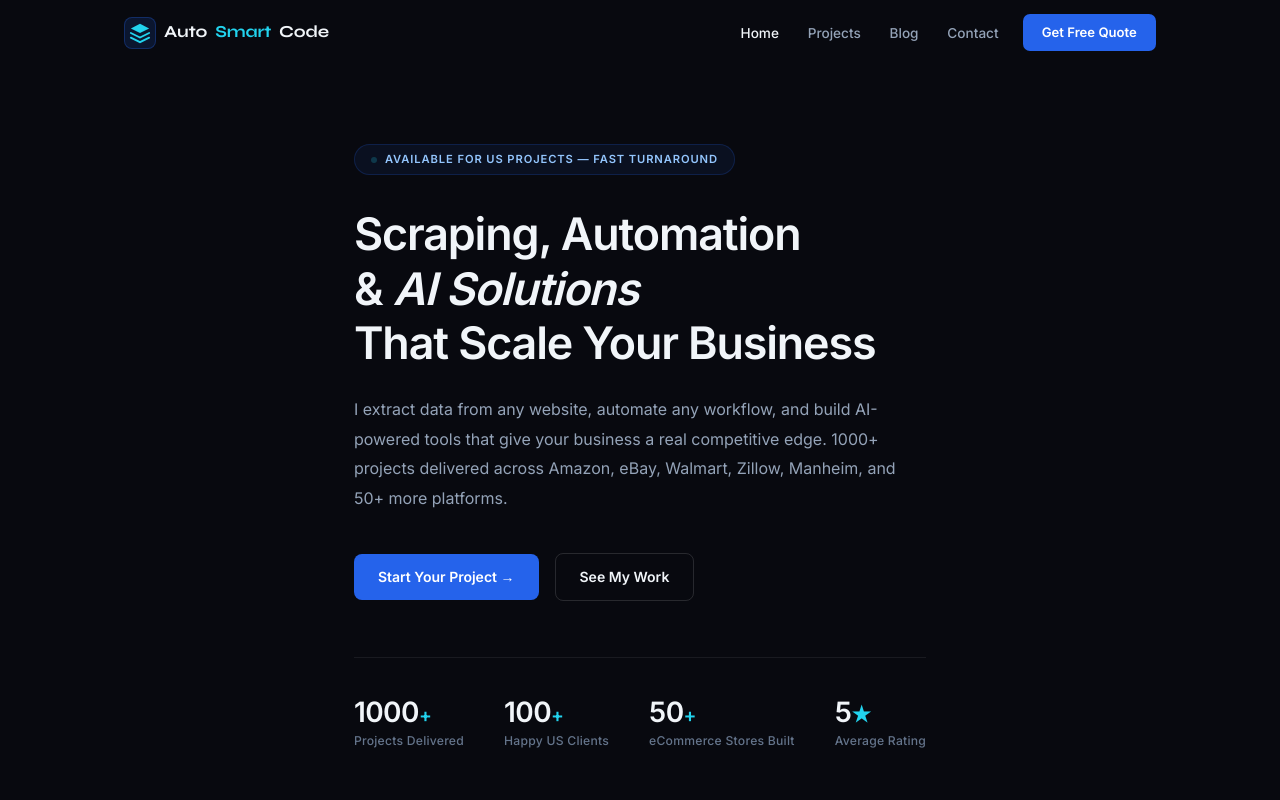
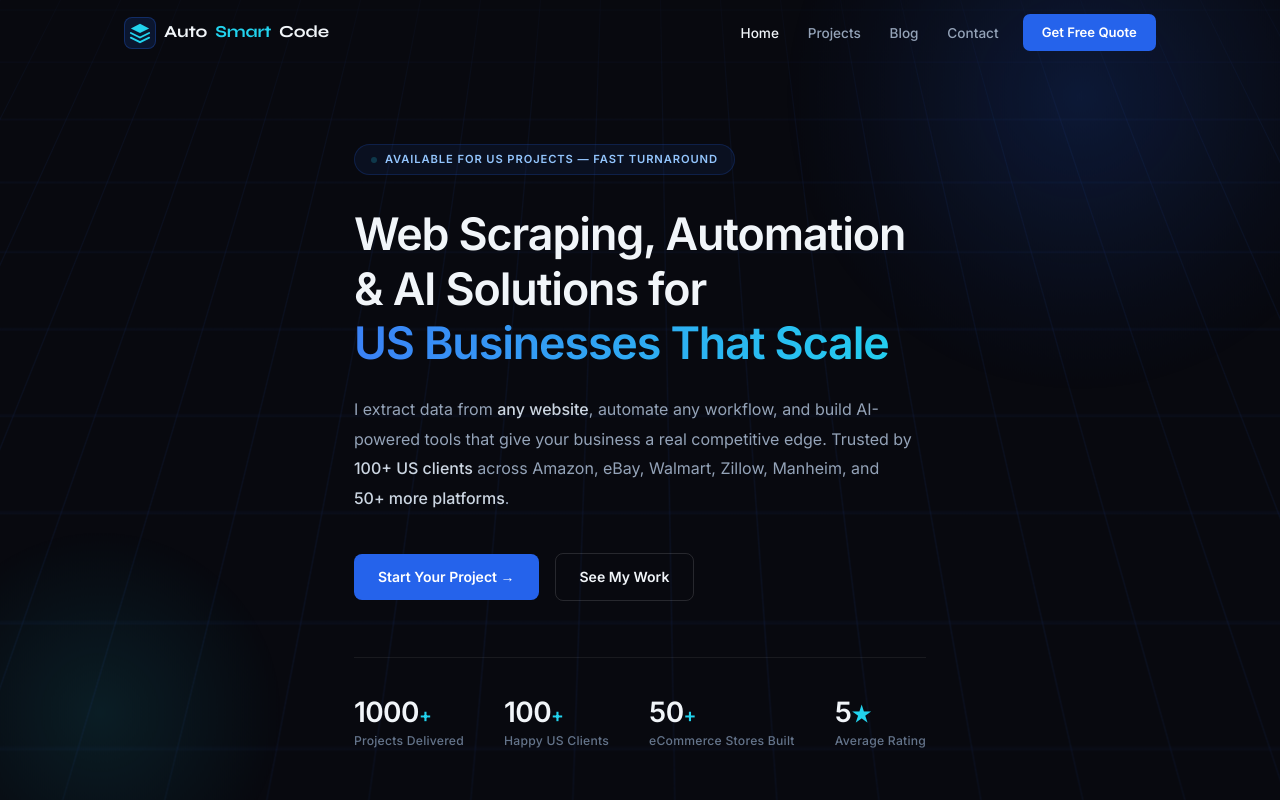
Before and after one commit to mubashir-ijaz/AutoSmartCode-website, a React (Create React App) app: page / in a window 1280 px wide. Shown: the top 800 px of the page. Built offline with nearby package versions, Linux system fonts and the light colour scheme.

Commit message:
Update Home.jsx

```diff
--- a/src/pages/Home.jsx
+++ b/src/pages/Home.jsx
@@ -112,30 +112,54 @@
     <div className="home">
 
       <section className="hero">
-        <div className="hero-glow hero-glow-1" />
-        <div className="hero-glow hero-glow-2" />
+        {/* 3D animated background */}
+        <div className="hero-canvas">
+          <div className="hero-grid" />
+          <div className="hero-orb-1" />
+          <div className="hero-orb-2" />
+        </div>
+
         <div className="container hero-inner">
           <div className="hero-badge">
             <span className="hero-badge-dot" />
             Available for US Projects — Fast Turnaround
           </div>
+
           <h1 className="hero-h1">
-            Scraping, Automation<br />
-            & <em>AI Solutions</em><br />
-            That Scale Your Business
+            <span className="line-1">Web Scraping, Automation</span>
+            <span className="line-2">&amp; AI Solutions for</span>
+            <span className="line-accent">US Businesses That Scale</span>
           </h1>
+
           <p className="hero-desc">
-            I extract data from any website, automate any workflow, and build AI-powered tools that give your business a real competitive edge. 1000+ projects delivered across Amazon, eBay, Walmart, Zillow, Manheim, and 50+ more platforms.
+            I extract data from <strong>any website</strong>, automate any workflow, and build
+            AI-powered tools that give your business a real competitive edge.
+            Trusted by <strong>100+ US clients</strong> across Amazon, eBay, Walmart,
+            Zillow, Manheim, and <strong>50+ more platforms</strong>.
           </p>
+
           <div className="hero-actions">
             <a href="#contact" className="btn btn-blue">Start Your Project →</a>
             <Link to="/projects" className="btn btn-outline">See My Work</Link>
           </div>
+
           <div className="hero-stats">
-            <div className="hero-stat"><span className="hero-stat-n">1000<em>+</em></span><span className="hero-stat-l">Projects Delivered</span></div>
-            <div className="hero-stat"><span className="hero-stat-n">100<em>+</em></span><span className="hero-stat-l">Happy US Clients</span></div>
-            <div className="hero-stat"><span className="hero-stat-n">50<em>+</em></span><span className="hero-stat-l">eCommerce Stores Built</span></div>
-            <div className="hero-stat"><span className="hero-stat-n">5<em>★</em></span><span className="hero-stat-l">Average Rating</span></div>
+            <div className="hero-stat">
+              <span className="hero-stat-n">1000<em>+</em></span>
+              <span className="hero-stat-l">Projects Delivered</span>
+            </div>
+            <div className="hero-stat">
+              <span className="hero-stat-n">100<em>+</em></span>
+              <span className="hero-stat-l">Happy US Clients</span>
+            </div>
+            <div className="hero-stat">
+              <span className="hero-stat-n">50<em>+</em></span>
+              <span className="hero-stat-l">eCommerce Stores Built</span>
+            </div>
+            <div className="hero-stat">
+              <span className="hero-stat-n">5<em>★</em></span>
+              <span className="hero-stat-l">Average Rating</span>
+            </div>
           </div>
         </div>
       </section>
```
